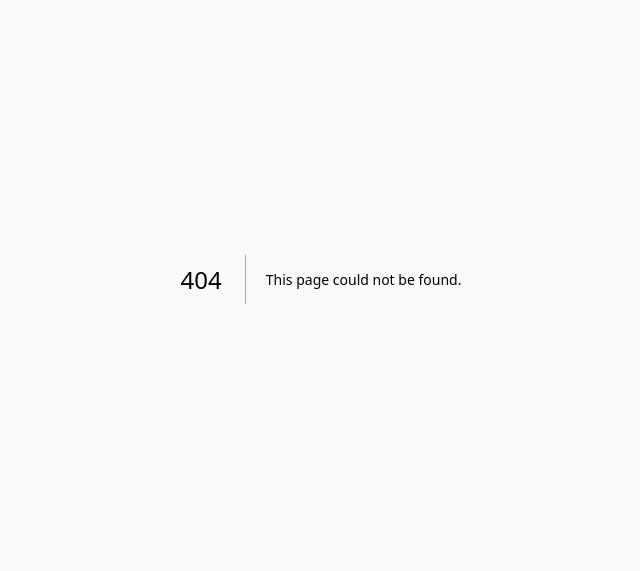
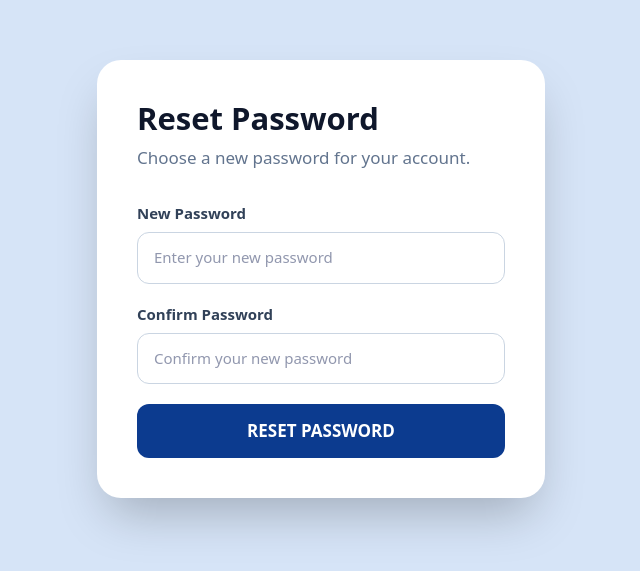
Before and after one commit to lavendertanyog/hr-manager-portal, a Next.js app: page /reset-password in a window 1280 px wide. Before the commit this address had no page. Shown: the part 121-692 px from the top of the page, without its empty margins (319-959 px from the left). Built offline with nearby package versions, Linux system fonts and the light colour scheme; no server answers.

Commit message:
Replace HR-approval-based password reset with self-service email link
Forgot password now sends a one-time reset link via email instead of
submitting a request that waits for admin approval. New /reset-password
page handles the token and sets the new password immediately.

```diff
--- a/app/page.js
+++ b/app/page.js
@@ -22,6 +22,7 @@ export default function Home() {
   const [showConfirmPassword, setShowConfirmPassword] = useState(false);
   const [loading, setLoading] = useState(false);
   const [error, setError] = useState('');
+  const [infoMessage, setInfoMessage] = useState('');
   const [logoMissing, setLogoMissing] = useState(false);
 
   useEffect(() => {
@@ -32,18 +33,17 @@ export default function Home() {
 
   const handleSubmit = async (e) => {
     e.preventDefault();
-    setError('');
+    setError(''); setInfoMessage('');
     if (!email || (mode !== 'reset' && !password)) { setError('Email and password are required.'); return; }
     if (!email.toLowerCase().endsWith('@nextan.com.sg')) { setError('Only @nextan.com.sg emails are allowed.'); return; }
     if (mode === 'signup' && password !== confirmPassword) { setError('Passwords do not match.'); return; }
     if (mode !== 'reset' && password.length < 6) { setError('Password must be at least 6 characters.'); return; }
-    if (mode === 'reset' && (!confirmPassword || confirmPassword.length < 6)) { setError('New password must be at least 6 characters.'); return; }
 
     setLoading(true);
     try {
-      const endpoint = mode === 'signup' ? '/api/v1/auth/signup' : mode === 'reset' ? '/api/v1/auth/reset-password' : '/api/v1/auth/login';
+      const endpoint = mode === 'signup' ? '/api/v1/auth/signup' : mode === 'reset' ? '/api/v1/auth/forgot-password' : '/api/v1/auth/login';
       const body = mode === 'reset'
-        ? { email: email.trim().toLowerCase(), newPassword: confirmPassword }
+        ? { email: email.trim().toLowerCase(), portalUrl: window.location.origin }
         : mode === 'signup'
           ? { email: email.trim().toLowerCase(), password, userRole: 'manager' }
           : { email: email.trim().toLowerCase(), password };
@@ -64,7 +64,7 @@ export default function Home() {
         setPassword('');
         setConfirmPassword('');
         setLoading(false);
-        setError('Reset request submitted. An admin (rebecca.lau@nextan.com.sg / hr.admin@nextan.com.sg) will approve it shortly.');
+        setInfoMessage('If an account exists for that email, a reset link has been sent — check your inbox.');
       } else if (mode === 'signup') {
         setMode('login');
         setPassword('');
@@ -123,8 +123,8 @@ export default function Home() {
 
         {/* Right white panel */}
         <div className="flex flex-col justify-center w-full md:w-1/2 bg-white p-10 md:p-12">
-          <h1 className="text-4xl font-bold text-slate-900 mb-2">{mode === 'login' ? 'Hello Again!' : mode === 'signup' ? 'Create Account' : 'Reset Password'}</h1>
-          <p className="text-slate-500 text-base mb-8">{mode === 'login' ? 'Welcome Back' : mode === 'signup' ? 'Register with your Nextan email' : 'Enter your email and new password'}</p>
+          <h1 className="text-4xl font-bold text-slate-900 mb-2">{mode === 'login' ? 'Hello Again!' : mode === 'signup' ? 'Create Account' : 'Forgot Password'}</h1>
+          <p className="text-slate-500 text-base mb-8">{mode === 'login' ? 'Welcome Back' : mode === 'signup' ? 'Register with your Nextan email' : 'Enter your email and we’ll send you a reset link'}</p>
 
           <form onSubmit={handleSubmit} className="space-y-5">
             <div>
@@ -169,9 +169,9 @@ export default function Home() {
             </div>
             )}
 
-            {(mode === 'signup' || mode === 'reset') && (
+            {mode === 'signup' && (
               <div>
-                <label className="block text-sm font-semibold text-slate-700 mb-2">{mode === 'reset' ? 'New Password' : 'Confirm Password'}</label>
+                <label className="block text-sm font-semibold text-slate-700 mb-2">Confirm Password</label>
                 <div className="relative">
                   <span className="absolute left-3 top-3.5 text-slate-400" aria-hidden>
                     <svg width="16" height="16" viewBox="0 0 24 24" fill="none" stroke="currentColor" strokeWidth="2" strokeLinecap="round" strokeLinejoin="round"><rect x="3" y="11" width="18" height="10" rx="2"/><path d="M7 11V7a5 5 0 0 1 10 0v4"/></svg>
@@ -186,7 +186,7 @@ export default function Home() {
                   </button>
                   <input
                     type={showConfirmPassword ? 'text' : 'password'}
-                    placeholder={mode === 'reset' ? 'Enter your new password' : 'Confirm your password'}
+                    placeholder="Confirm your password"
                     value={confirmPassword}
                     onChange={(e) => setConfirmPassword(e.target.value)}
                     className="w-full pl-9 pr-4 py-3.5 rounded-xl border border-slate-300 text-sm focus:outline-none focus:ring-2 focus:ring-blue-500"
@@ -201,7 +201,7 @@ export default function Home() {
                   <input type="checkbox" className="rounded border-slate-300" />
                   Remember Me
                 </label>
-                <button type="button" className="text-cyan-700 hover:underline" onClick={() => { setMode('reset'); setError(''); }}>Forgot password</button>
+                <button type="button" className="text-cyan-700 hover:underline" onClick={() => { setMode('reset'); setError(''); setInfoMessage(''); }}>Forgot password</button>
               </div>
             )}
 
@@ -213,9 +213,11 @@ export default function Home() {
               className="w-full py-3.5 rounded-xl font-bold text-white text-base transition"
               style={{ background: '#0c3b8f' }}
             >
-              {loading ? 'Please wait…' : mode === 'login' ? 'LOGIN' : mode === 'signup' ? 'SIGN UP' : 'RESET PASSWORD'}
+              {loading ? 'Please wait…' : mode === 'login' ? 'LOGIN' : mode === 'signup' ? 'SIGN UP' : 'SEND RESET LINK'}
             </button>
           </form>
+
+          {infoMessage && <p className="text-center text-emerald-700 text-sm mt-4">{infoMessage}</p>}
 
           {mode === 'login' && (
             <p className="text-center text-xs text-slate-400 mt-3">
@@ -226,15 +228,15 @@ export default function Home() {
           <p className="text-center text-base text-slate-700 mt-6">
             {mode === 'login' ? (
               <>No account?{' '}
-                <button className="text-blue-700 font-semibold" onClick={() => { setMode('signup'); setError(''); }}>Sign up</button>
+                <button className="text-blue-700 font-semibold" onClick={() => { setMode('signup'); setError(''); setInfoMessage(''); }}>Sign up</button>
               </>
             ) : mode === 'signup' ? (
               <>Already have an account?{' '}
-                <button className="text-blue-700 font-semibold" onClick={() => { setMode('login'); setError(''); }}>Sign in</button>
+                <button className="text-blue-700 font-semibold" onClick={() => { setMode('login'); setError(''); setInfoMessage(''); }}>Sign in</button>
               </>
             ) : (
               <>Remember your password?{' '}
-                <button className="text-blue-700 font-semibold" onClick={() => { setMode('login'); setError(''); }}>Back to login</button>
+                <button className="text-blue-700 font-semibold" onClick={() => { setMode('login'); setError(''); setInfoMessage(''); }}>Back to login</button>
               </>
             )}
           </p>
--- /dev/null
+++ b/app/reset-password/page.js
@@ -0,0 +1,93 @@
+"use client";
+
+import React, { Suspense, useState } from 'react';
+import { useRouter, useSearchParams } from 'next/navigation';
+
+const API_BASE = process.env.NEXT_PUBLIC_API_BASE_URL || 'https://hr-backend-qjww.onrender.com';
+
+function ResetPasswordForm() {
+  const router = useRouter();
+  const searchParams = useSearchParams();
+  const token = searchParams.get('token') || '';
+
+  const [password, setPassword] = useState('');
+  const [confirmPassword, setConfirmPassword] = useState('');
+  const [loading, setLoading] = useState(false);
+  const [error, setError] = useState('');
+  const [done, setDone] = useState(false);
+
+  const handleSubmit = async (e) => {
+    e.preventDefault();
+    setError('');
+    if (!token) { setError('This reset link is missing its token.'); return; }
+    if (!password || password.length < 6) { setError('Password must be at least 6 characters.'); return; }
+    if (password !== confirmPassword) { setError('Passwords do not match.'); return; }
+
+    setLoading(true);
+    try {
+      const res = await fetch(`${API_BASE}/api/v1/auth/reset-password-token`, {
+        method: 'POST',
+        headers: { 'Content-Type': 'application/json' },
+        body: JSON.stringify({ token, newPassword: password }),
+      });
+      const payload = await res.json();
+      if (!res.ok) { setError(payload.error || 'Failed to reset password.'); setLoading(false); return; }
+      setDone(true);
+      setLoading(false);
+    } catch {
+      setError(`Unable to reach server (${API_BASE}). Check backend status and try again.`);
+      setLoading(false);
+    }
+  };
+
+  return (
+    <div className="min-h-screen flex items-center justify-center" style={{ background: '#d6e4f7' }}>
+      <div className="w-full max-w-md rounded-3xl overflow-hidden shadow-2xl bg-white p-10">
+        <h1 className="text-3xl font-bold text-slate-900 mb-2">Reset Password</h1>
+        <p className="text-slate-500 text-base mb-8">Choose a new password for your account.</p>
+
+        {done ? (
+          <div>
+            <p className="text-emerald-700 text-sm mb-6">Password updated. You can now log in.</p>
+            <button type="button" onClick={() => router.push('/')}
+              className="w-full py-3.5 rounded-xl font-bold text-white text-base transition"
+              style={{ background: '#0c3b8f' }}>
+              Back to login
+            </button>
+          </div>
+        ) : (
+          <form onSubmit={handleSubmit} className="space-y-5">
+            <div>
+              <label className="block text-sm font-semibold text-slate-700 mb-2">New Password</label>
+              <input type="password" placeholder="Enter your new password" value={password}
+                onChange={(e) => setPassword(e.target.value)}
+                className="w-full px-4 py-3.5 rounded-xl border border-slate-300 text-sm focus:outline-none focus:ring-2 focus:ring-blue-500" required />
+            </div>
+            <div>
+              <label className="block text-sm font-semibold text-slate-700 mb-2">Confirm Password</label>
+              <input type="password" placeholder="Confirm your new password" value={confirmPassword}
+                onChange={(e) => setConfirmPassword(e.target.value)}
+                className="w-full px-4 py-3.5 rounded-xl border border-slate-300 text-sm focus:outline-none focus:ring-2 focus:ring-blue-500" required />
+            </div>
+
+            {error && <p className="text-red-500 text-xs">{error}</p>}
+
+            <button type="submit" disabled={loading}
+              className="w-full py-3.5 rounded-xl font-bold text-white text-base transition"
+              style={{ background: '#0c3b8f' }}>
+              {loading ? 'Please wait…' : 'RESET PASSWORD'}
+            </button>
+          </form>
+        )}
+      </div>
+    </div>
+  );
+}
+
+export default function ResetPasswordPage() {
+  return (
+    <Suspense fallback={null}>
+      <ResetPasswordForm />
+    </Suspense>
+  );
+}
```
